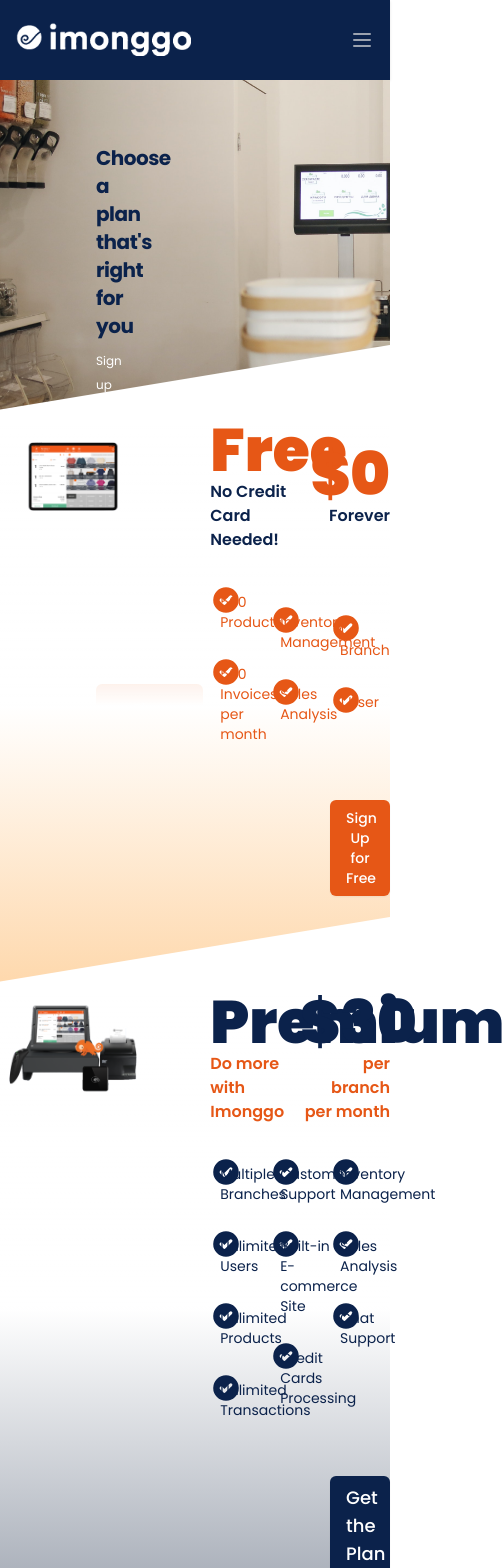
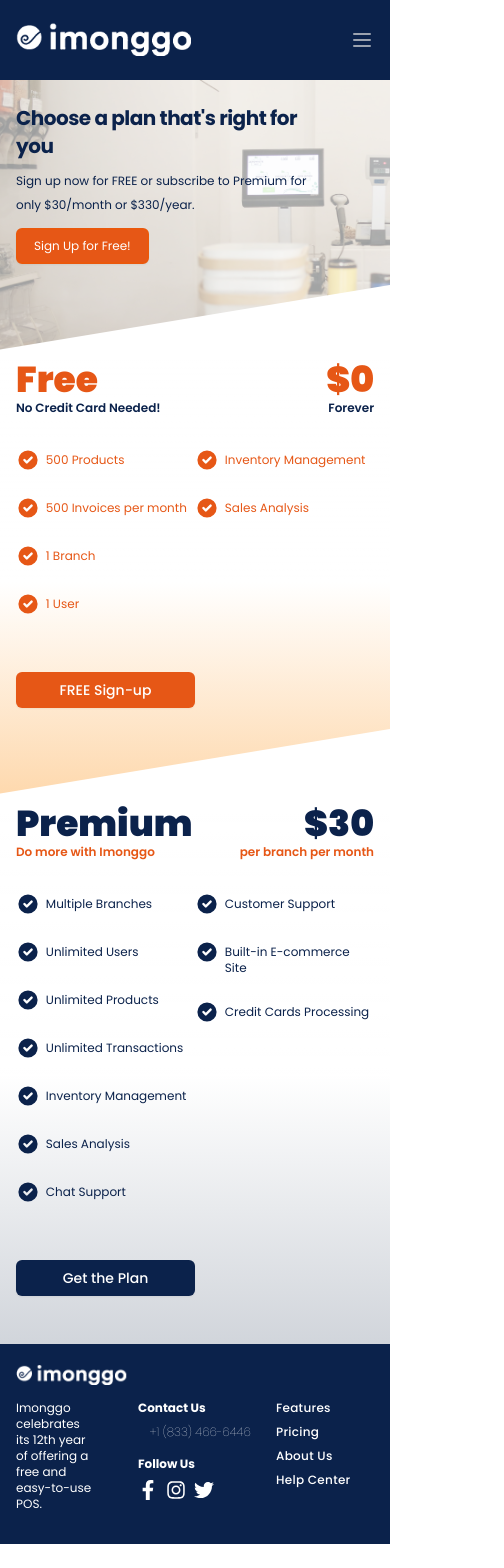
Before and after one commit to ivanlanuza/imonggo-website, a Next.js app: page /pricing in a window 390 px wide. Shown: the top 1568 px of the page, 504 px wide, since content can reach past the window. After the commit the page ends 1544 px from the top, so only its background shows below. Built offline with nearby package versions, Linux system fonts and the light colour scheme.

Commit message:
Pricing Mobile Responsive

```diff
--- a/components/core/BlueButton.js
+++ b/components/core/BlueButton.js
@@ -7,7 +7,7 @@
         type="button"
         className="relative w-full items-center shadow-sm  bgblue text-white rounded-md  px-4 py-2      hover:border-white text-sm  cursor-pointer"
       >
-        <div className="font-medium text-lg">{text}</div>
+        <div className="font-medium text-sm lg:text-lg">{text}</div>
       </button>
     </div>
   </Link>
--- a/components/features/SubFeaturesHero.js
+++ b/components/features/SubFeaturesHero.js
@@ -4,7 +4,7 @@
 const SubFeaturesHero = ({ hero }) => (
   <div className="relative font-sans">
     <div
-      className="bg-cover "
+      className="bg-cover bg-blend-overlay bg-white bg-opacity-60"
       style={{ backgroundImage: `url(${hero.image})` }}
     >
       <div className="h-max ">
--- a/components/pricing/BlueFeatureCheck.js
+++ b/components/pricing/BlueFeatureCheck.js
@@ -3,9 +3,11 @@
 const BlueFeatureCheck = ({ text }) => (
   <div className="grid grid-cols-6 mb-6">
     <div className="col-span-1">
-      <CheckCircleIcon className="textblue h-8" />
+      <CheckCircleIcon className="textblue h-6 md:h-8" />
     </div>
-    <div className="col-span-5 text-sm text-left pt-2 textblue">{text}</div>
+    <div className="col-span-5 text-xs lg:text-sm text-left md:pl-4 pt-1 md:pt-2 textblue">
+      {text}
+    </div>
   </div>
 );
 
--- a/components/pricing/FreeTier.js
+++ b/components/pricing/FreeTier.js
@@ -5,22 +5,28 @@
 
 const FreeTier = ({}) => (
   <div className="relative">
-    <div className="grid grid-cols-8  pb-24 place-content-center lg:mt-16 lg:px-32 bg-gradient-to-t from-orange-200 via-white ">
-      <div className="col-span-3">
+    <div className="grid grid-cols-8 pb-24 place-content-center lg:mt-16 lg:px-12 xl:px-32 bg-gradient-to-t from-orange-200 via-white ">
+      <div className="hidden md:block col-span-3">
         <Image src="/images/pricing/free.png" width="609" height="471" />
       </div>
-      <div className="col-span-5 pl-16">
+      <div className="col-span-8 md:col-span-5 px-4 lg:pl-16">
         <div className="grid grid-cols-2 items-center place-content-center">
           <div className="col-span-1">
-            <div className="textorange font-black text-6xl">Free</div>
-            <div className="textblue font-semibold">No Credit Card Needed!</div>
+            <div className="textorange font-black text-4xl lg:text-6xl">
+              Free
+            </div>
+            <div className="textblue text-xs lg:text-md font-semibold">
+              No Credit Card Needed!
+            </div>
           </div>
           <div className="col-span-1 text-right">
-            <div className="textorange font-black text-6xl">$0</div>
-            <div className="textblue font-semibold">Forever</div>
+            <div className="textorange font-black text-4xl lg:text-6xl">$0</div>
+            <div className="textblue  text-xs lg:text-md  font-semibold">
+              Forever
+            </div>
           </div>
         </div>
-        <div className="grid grid-cols-3 items-center place-content-center mt-8">
+        <div className="grid grid-cols-2 md:grid-cols-3  mt-8">
           <div className="col-span-1">
             <OrangeFeatureCheck text="500 Products" />
             <OrangeFeatureCheck text="500 Invoices per month" />
@@ -34,10 +40,10 @@
             <OrangeFeatureCheck text="1 User" />
           </div>
         </div>
-        <div className="grid grid-cols-3 items-center place-content-center mt-8">
-          <div className="col-span-2"></div>
+        <div className="grid grid-cols-2 md:grid-cols-3 items-center place-content-center mt-8">
+          <div className="col-span-2 hidden md:block"></div>
           <div className="col-span-1 text-right mt-0">
-            <OrangeButton text="Sign Up for Free" url="/signup-now" />
+            <OrangeButton text="FREE Sign-up" url="/signup-now" />
           </div>
         </div>
       </div>
--- a/components/pricing/HeroPricing.js
+++ b/components/pricing/HeroPricing.js
@@ -3,25 +3,26 @@
 
 const HeroPricing = ({}) => (
   <div className="relative font-sans">
-    <div className="bg-[url('/images/pricing/heropricing.png')] bg-cover ">
+    <div className="bg-[url('/images/pricing/heropricing.png')] bg-cover bg-blend-overlay bg-white bg-opacity-60 md:bg-opacity-20">
       <div className="h-max ">
-        <div className="relative pl-24 py-16 pr-4 md:py-32 lg:py-36 lg:w-3/8 w-2/5 xl:h-[640px] h-[340px] md:h-[480px]">
+        <div className="relative pl-4 lg:pl-24 py-6 md:py-16 lg:py-20 w-4/5 xl:w-2/4  xl:h-[600px] h-[280px] md:h-[480px]">
           <div className="text-left font-bold lg:text-6xl text-xl md:text-4xl lg:tracking-wide tracking-tight">
             <span className=" textblue ">
               Choose a plan that&apos;s right for you
             </span>
           </div>
-          <div className="lg:mt-8 mt-2 text-left ">
-            <span className="mt-6 max-w-lg mx-auto text-left md:text-xl text-xs text-white sm:max-w-3xl bg-opacity-60 leading-tight font-base py-1">
+          <div className="lg:mt-8 mt-2 text-left xl:w-2/4">
+            <span className="mt-6 max-w-lg mx-auto text-left md:text-xl text-xs textblue sm:max-w-3xl bg-opacity-60 leading-tight font-base py-1">
               Sign up now for FREE or subscribe to Premium for only $30/month or
               $330/year.
             </span>
           </div>
+          <div className="flex">
             <Link href="/signup-now">
               <div className="flex-shrink-0">
                 <button
                   type="button"
-                className="mt-6 relative font-sans inline-flex items-center shadow-sm  bgorange text-white rounded-md border-orange-600 border-2 px-8 py-3      hover:border-white text-md  cursor-pointer"
+                  className="mt-3 lg:mt-6 relative font-sans inline-flex items-center shadow-sm  bgorange text-white rounded-md border-orange-600 border-2 px-4 lg:px-8 py-2 lg:py-3      hover:border-white text-xs lg:text-lg  cursor-pointer"
                 >
                   <span>Sign Up for Free!</span>
                 </button>
@@ -30,6 +31,7 @@
           </div>
         </div>
       </div>
+    </div>
     <BottomTiltWhite />
   </div>
 );
--- a/components/pricing/OrangeFeatureCheck.js
+++ b/components/pricing/OrangeFeatureCheck.js
@@ -3,9 +3,11 @@
 const OrangeFeatureCheck = ({ text }) => (
   <div className="grid grid-cols-6 mb-6">
     <div className="col-span-1">
-      <CheckCircleIcon className="textorange h-8" />
+      <CheckCircleIcon className="textorange h-6 md:h-8" />
     </div>
-    <div className="col-span-5 text-sm text-left pt-2 textorange">{text}</div>
+    <div className="col-span-5 text-xs md:text-sm text-left md:pl-4 pt-1 md:pt-2 textorange">
+      {text}
+    </div>
   </div>
 );
 
--- a/components/pricing/PremiumTier.js
+++ b/components/pricing/PremiumTier.js
@@ -4,22 +4,28 @@
 
 const PremiumTier = ({}) => (
   <div className="relative">
-    <div className="grid grid-cols-8  pb-12  place-content-center lg:mt-16 lg:px-32 bg-gradient-to-t from-gray-400 via-white ">
-      <div className="col-span-3">
+    <div className="grid grid-cols-8 pb-12 place-content-center lg:mt-16 lg:px-12 xl:px-32 bg-gradient-to-t from-gray-300 via-white ">
+      <div className="hidden md:block col-span-3">
         <Image src="/images/pricing/premium.png" width="648" height="501" />
       </div>
-      <div className="col-span-5 pl-16">
+      <div className="col-span-8 md:col-span-5 px-4 lg:pl-16">
         <div className="grid grid-cols-2 items-center place-content-center">
           <div className="col-span-1">
-            <div className="textblue font-black text-6xl">Premium</div>
-            <div className="textorange font-semibold">Do more with Imonggo</div>
+            <div className="textblue font-black text-4xl lg:text-6xl">
+              Premium
+            </div>
+            <div className="textorange text-xs lg:text-md font-semibold">
+              Do more with Imonggo
+            </div>
           </div>
           <div className="col-span-1 text-right">
-            <div className="textblue font-black text-6xl">$30</div>
-            <div className="textorange font-semibold">per branch per month</div>
+            <div className="textblue font-black text-4xl lg:text-6xl">$30</div>
+            <div className="textorange text-xs lg:text-md font-semibold">
+              per branch per month
+            </div>
           </div>
         </div>
-        <div className="grid grid-cols-3 place-content-center mt-8">
+        <div className="grid grid-cols-2 md:grid-cols-3  mt-8">
           <div className="col-span-1">
             <BlueFeatureCheck text="Multiple Branches" />
             <BlueFeatureCheck text="Unlimited Users" />
@@ -37,9 +43,9 @@
             <BlueFeatureCheck text="Chat Support" />
           </div>
         </div>
-        <div className="grid grid-cols-3 items-center place-content-center mt-8">
-          <div className="col-span-2"></div>
-          <div className="col-span-1 text-right mt-0 pmb-8">
+        <div className="grid grid-cols-2 md:grid-cols-3 items-center place-content-center mt-8">
+          <div className="col-span-2 hidden md:block"></div>
+          <div className="col-span-1 text-right mt-0">
             <BlueButton text="Get the Plan" url="/signup-now" />
           </div>
         </div>
--- a/pages/features.js
+++ b/pages/features.js
@@ -10,7 +10,7 @@
       <NavBar />
       <HeroFeatures />
       <ContentFeatures />
-      {/*<SignUpFooter />*/}
+      <SignUpFooter />
       <FooterBar />
     </div>
   );
```
Lines whose indentation alone changed are shown as unchanged.
